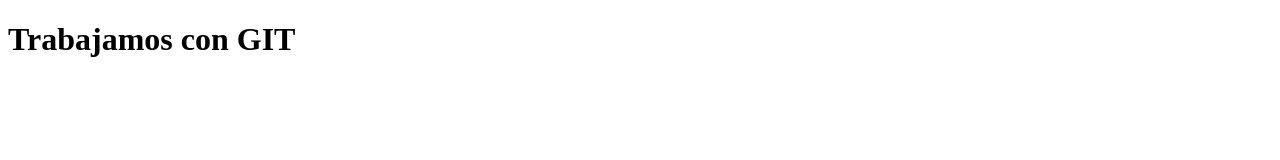
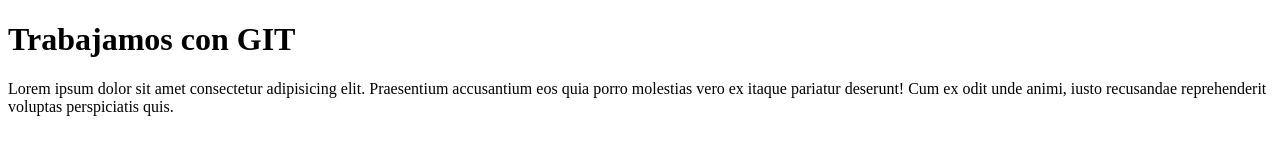
Before and after one commit to juliotaver/mi-repositorio, a plain HTML site: page index.html in a window 1280 px wide. Drawn offline with Linux system fonts and the light colour scheme.

Commit message:
agrego parrafo

```diff
--- a/index.html
+++ b/index.html
@@ -8,5 +8,6 @@
 </head>
 <body>
     <h1>Trabajamos con GIT</h1>
+    <p>Lorem ipsum dolor sit amet consectetur adipisicing elit. Praesentium accusantium eos quia porro molestias vero ex itaque pariatur deserunt! Cum ex odit unde animi, iusto recusandae reprehenderit voluptas perspiciatis quis.</p>
 </body>
 </html>
```
